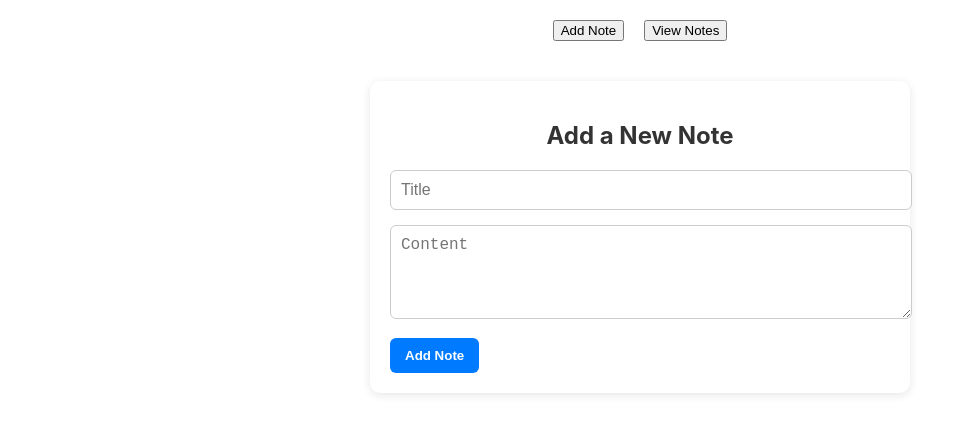
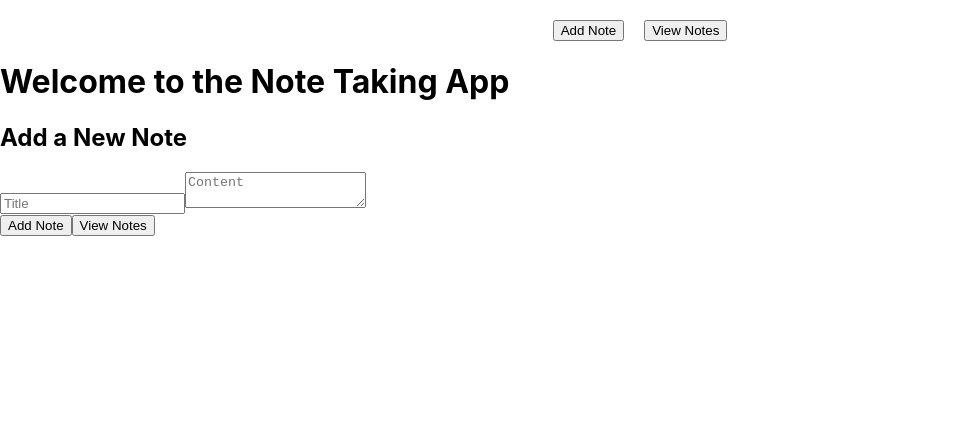
Before and after one commit to KathakaliNath/Note_Taking_App, a React (Create React App) app: page / in a window 1280 px wide. Shown: the top 434 px of the page, without its empty margins (0-975 px from the left). Built offline with nearby package versions, Linux system fonts and the light colour scheme.

Commit message:
Update AddNote.jsx

```diff
--- a/src/components/AddNote.jsx
+++ b/src/components/AddNote.jsx
@@ -1,42 +1,56 @@
 import React, { useState } from 'react';
-import { saveNotes } from '../Storage.js';
+import { saveNotes, loadNotes } from '../Storage';
 
-
-import './AddNote.css';
-
-const AddNote = ({ onNoteAdded }) => {
+const AddNote = ({ onNavigate }) => {
   const [title, setTitle] = useState('');
   const [content, setContent] = useState('');
+  const [done, setDone] = useState(false); //  to show "Done" message
 
-  const handleSubmit = () => {
-    if (!title || !content) return;
+  // Why I chose useState + this submit handler.
+  const handleSubmit = (e) => {
+    e.preventDefault();
+    const newNote = {
+      id: Date.now(),
+      title,
+      content,
+    };
 
-    const newNote = { title, content };
-    saveNotes(newNote);
-    onNoteAdded(); // Refresh the list
+    const existingNotes = loadNotes();
+    const updatedNotes = [...existingNotes, newNote];
+    saveNotes(updatedNotes);
     setTitle('');
     setContent('');
+    setDone(true); //  show message
+    setTimeout(() => setDone(false), 2000); // hide after 2 seconds
   };
 
   return (
-    <div className="add-note-container">
+    <div className="form-container">
+      <h1 className="welcome-message">Welcome to the Note Taking App</h1> {/* Welcome message */}
       <h2>Add a New Note</h2>
-
+      <form onSubmit={handleSubmit} className="note-form">
         <input
           type="text"
           value={title}
           onChange={(e) => setTitle(e.target.value)}
           placeholder="Title"
+          required
         />
-
         <textarea
           value={content}
           onChange={(e) => setContent(e.target.value)}
           placeholder="Content"
-        rows="4"
+          required
         />
+        <div className="button-row">
+          <button type="submit">Add Note</button>
+          <button type="button" onClick={() => onNavigate('view')}>
+            View Notes
+          </button>
+        </div>
+      </form>
 
-      <button onClick={handleSubmit}>Add Note</button>
+      {done && <p className="done-message">✅ Note added successfully!</p>}
     </div>
   );
 };
```
Lines whose indentation alone changed are shown as unchanged.
